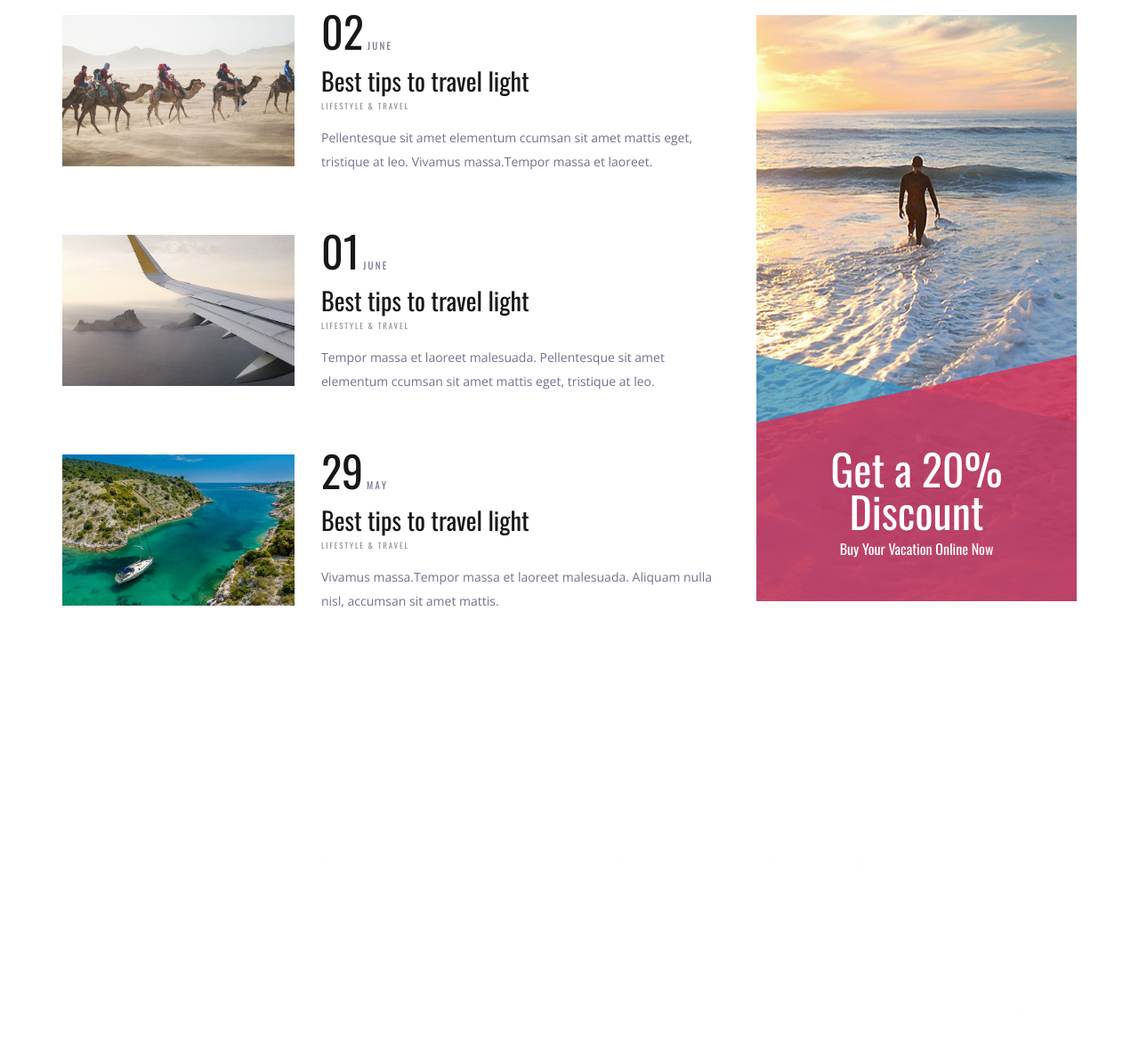
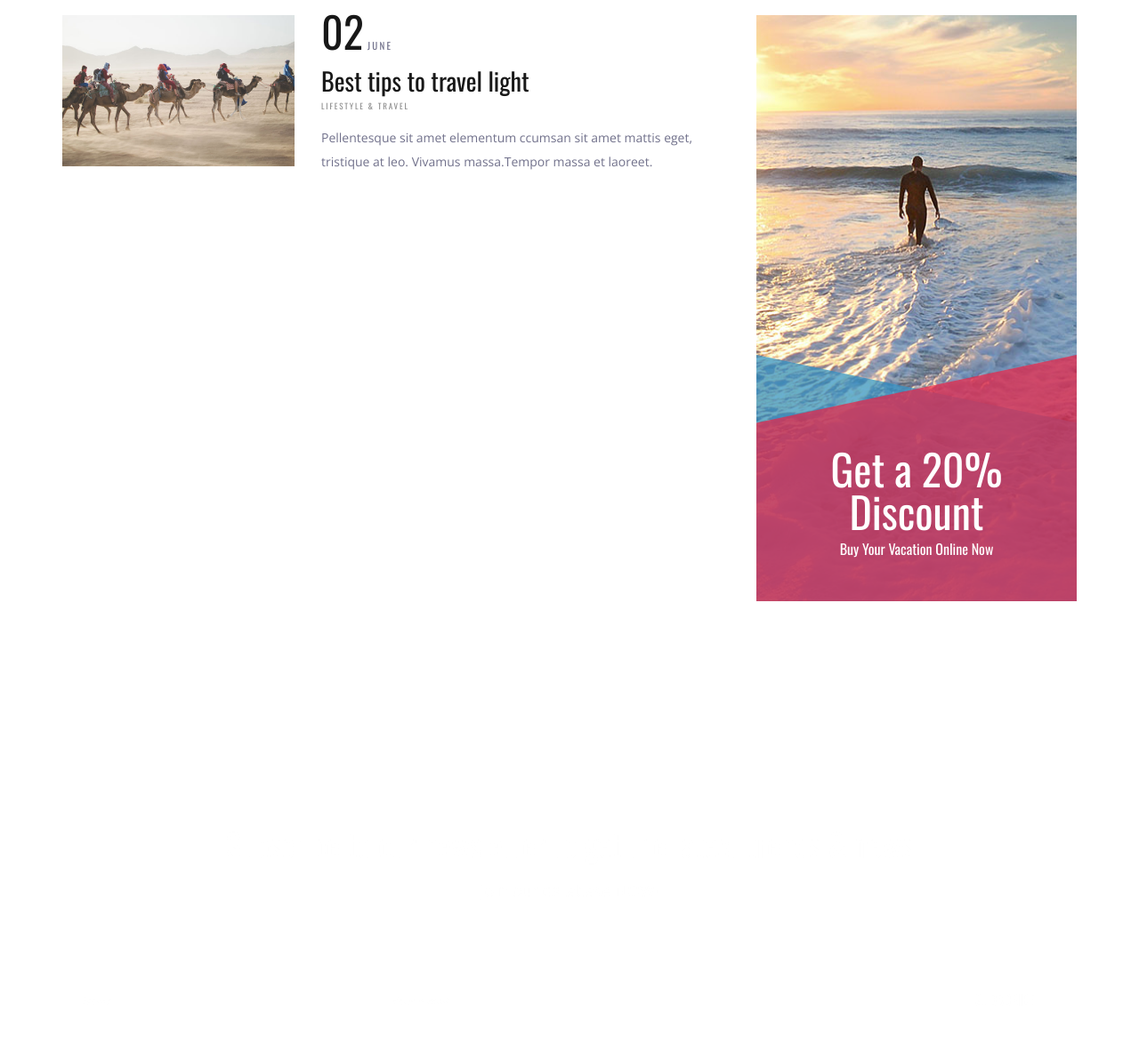
Before and after one commit to aswinpadas/travelproject, a Django app: page / in a window 1280 px wide. Shown: the part 2291-3484 px from the top of the page at 89% size. Run offline with Django 4.2, Linux system fonts and the light colour scheme; data that the repository does not hold is empty; some libraries are stand-ins or nearby versions.

Commit message:
commite: starting -> to change the news/ blog static to dynamic

```diff
--- a/templates/index.html
+++ b/templates/index.html
@@ -423,47 +423,6 @@
 								</div>
 							</div>
 						</div>
-
-						<!-- News Post -->
-						<div class="news_post d-flex flex-md-row flex-column align-items-start justify-content-start">
-							<div class="news_post_image"><img src="{% static 'images/news_2.jpg'%}" alt=""></div>
-							<div class="news_post_content">
-								<div class="news_post_date d-flex flex-row align-items-end justify-content-start">
-									<div>01</div>
-									<div>june</div>
-								</div>
-								<div class="news_post_title"><a href="#">Best tips to travel light</a></div>
-								<div class="news_post_category">
-									<ul>
-										<li><a href="#">lifestyle & travel</a></li>
-									</ul>
-								</div>
-								<div class="news_post_text">
-									<p>Tempor massa et laoreet malesuada. Pellentesque sit amet elementum ccumsan sit amet mattis eget, tristique at leo.</p>
-								</div>
-							</div>
-						</div>
-
-						<!-- News Post -->
-						<div class="news_post d-flex flex-md-row flex-column align-items-start justify-content-start">
-							<div class="news_post_image"><img src="{% static 'images/news_3.jpg'%}" alt=""></div>
-							<div class="news_post_content">
-								<div class="news_post_date d-flex flex-row align-items-end justify-content-start">
-									<div>29</div>
-									<div>may</div>
-								</div>
-								<div class="news_post_title"><a href="#">Best tips to travel light</a></div>
-								<div class="news_post_category">
-									<ul>
-										<li><a href="#">lifestyle & travel</a></li>
-									</ul>
-								</div>
-								<div class="news_post_text">
-									<p>Vivamus massa.Tempor massa et laoreet malesuada. Aliquam nulla nisl, accumsan sit amet mattis.</p>
-								</div>
-							</div>
-						</div>
-
 					</div>
 				</div>
 
```
